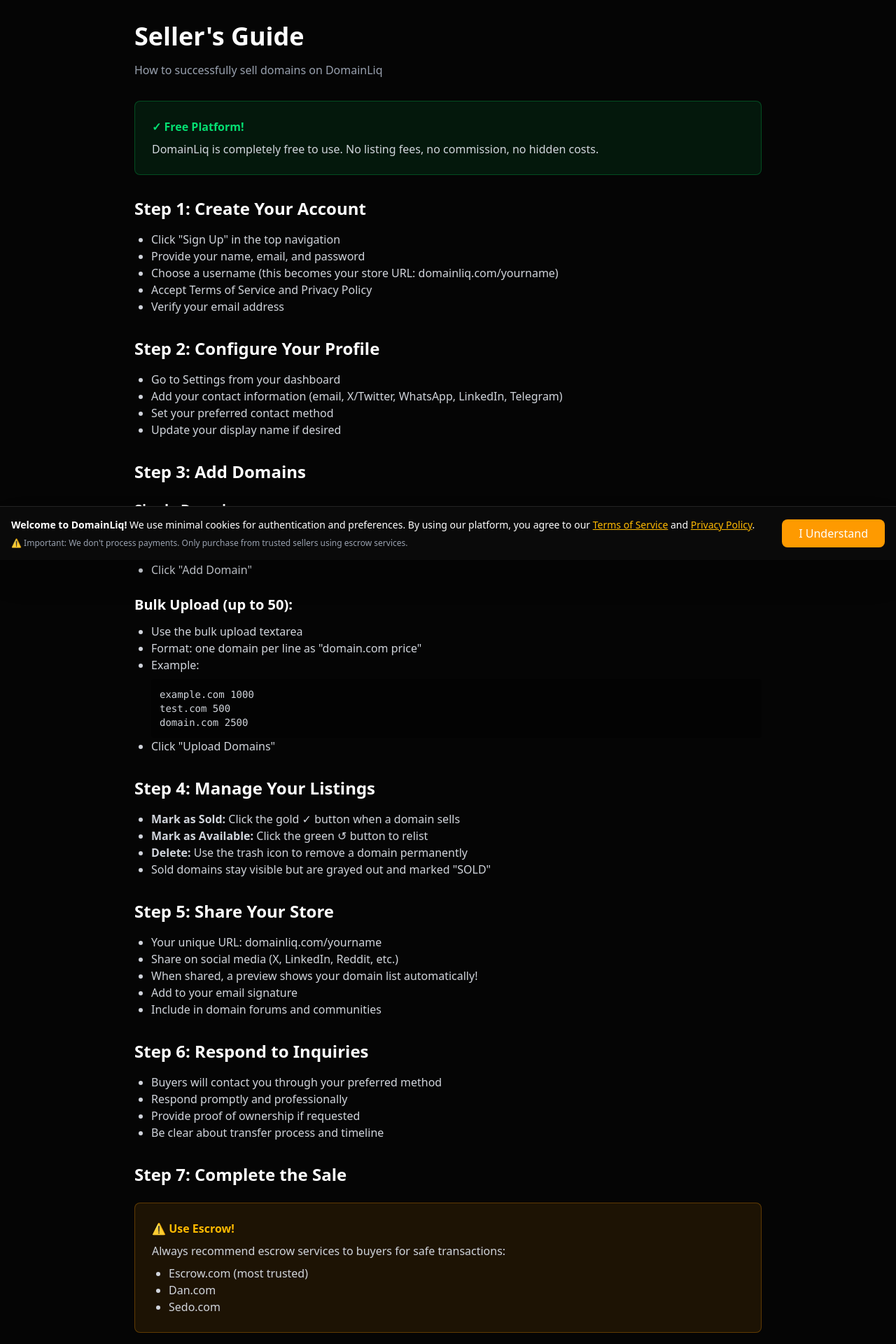
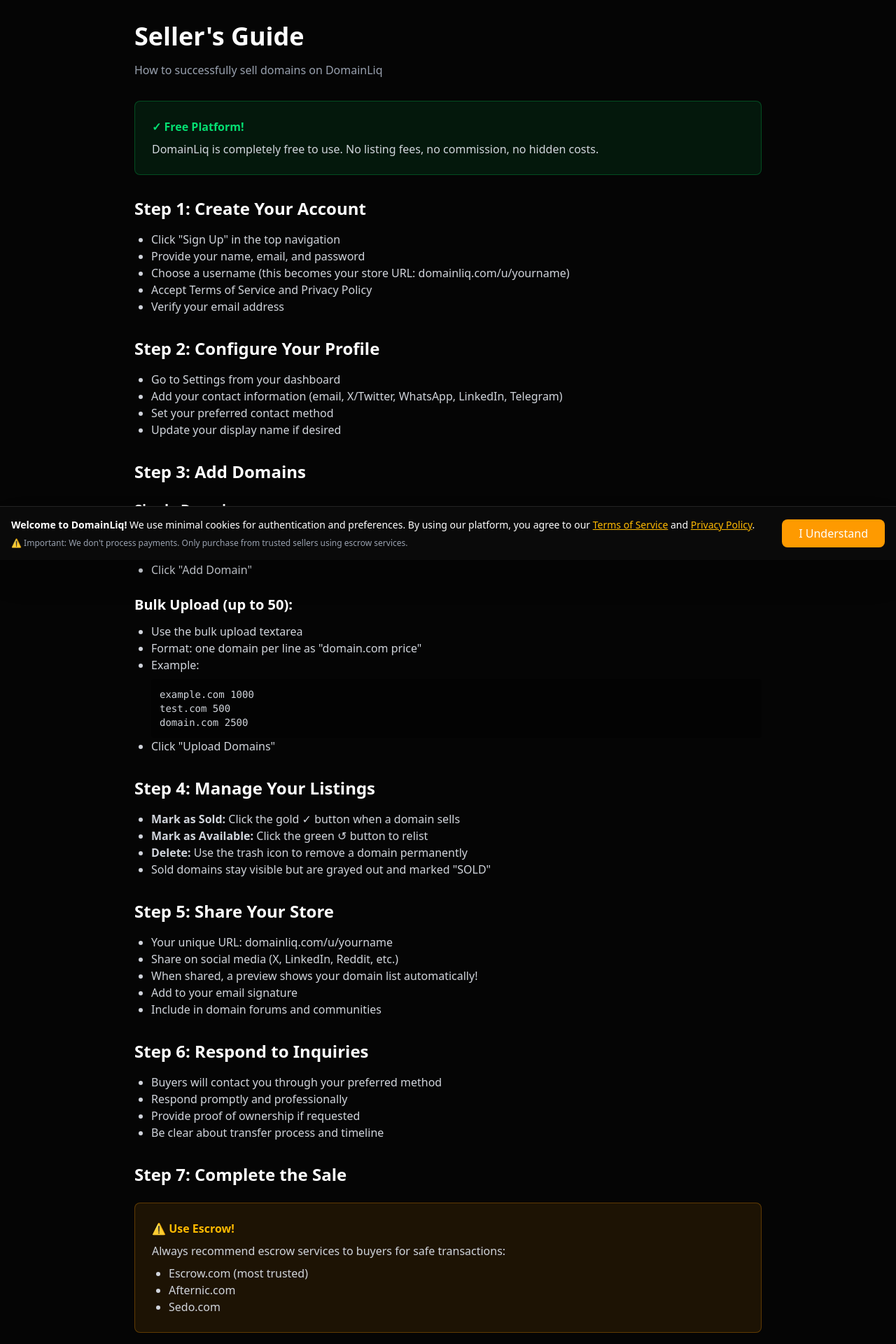
Before and after one commit to mustaaras/domainliq, a Next.js app: page /seller-guide in a window 1280 px wide. Shown: the top 1920 px of the page at 70% size. Built offline with nearby package versions, Linux system fonts and the light colour scheme; no server answers.

Commit message:
Refactor user profile URL to /u/[username]

```diff
--- a/app/api/og/[username]/route.tsx
+++ b/app/api/og/[username]/route.tsx
@@ -86,7 +86,7 @@
                     {/* Footer */}
                     <div style={{ display: 'flex', justifyContent: 'space-between', width: '100%', alignItems: 'center' }}>
                         <div style={{ color: '#6B7280', fontSize: 24 }}>
-                            domainliq.com/{username}
+                            domainliq.com/u/{username}
                         </div>
                         <div style={{ color: '#FFD700', fontSize: 24, fontWeight: 600 }}>
                             {user.domains.length} {user.domains.length === 1 ? 'domain' : 'domains'}
--- a/app/buyer-guide/page.tsx
+++ b/app/buyer-guide/page.tsx
@@ -49,7 +49,7 @@
                     <p className="font-bold text-green-400 mb-2">Recommended Escrow Services:</p>
                     <ul className="list-disc pl-6 text-gray-300">
                         <li><strong>Escrow.com</strong> - Most trusted for domain transactions</li>
-                        <li><strong>Dan.com</strong> - Popular domain marketplace with built-in escrow</li>
+                        <li><strong>Afternic.com</strong> - Popular domain marketplace with built-in escrow</li>
                         <li><strong>Sedo.com</strong> - Another trusted option</li>
                     </ul>
                 </div>
--- a/app/dashboard/page.tsx
+++ b/app/dashboard/page.tsx
@@ -226,7 +226,8 @@
                             Home
                         </Link>
                         <Link
-                            href={`/${userSubdomain || 'profile'}`}
+                            href={`/u/${userSubdomain}`}
+                            target="_blank"
                             className="px-3 md:px-4 py-1.5 md:py-2 text-xs md:text-sm font-medium text-gray-300 hover:text-white bg-white/5 hover:bg-white/10 rounded-lg transition-colors flex items-center gap-2"
                         >
                             <ExternalLink className="h-4 w-4" />
--- a/app/page.tsx
+++ b/app/page.tsx
@@ -276,7 +276,7 @@
                           {domain.name}
                         </span>
                         <Link
-                          href={`/${domain.user.subdomain}`}
+                          href={`/u/${domain.user.subdomain}`}
                           onClick={(e) => e.stopPropagation()}
                           className="text-xs text-gray-500 hover:text-amber-400 transition-colors"
                         >
--- a/app/seller-guide/page.tsx
+++ b/app/seller-guide/page.tsx
@@ -16,7 +16,7 @@
                 <ul className="list-disc pl-6 text-gray-300 mb-4">
                     <li>Click "Sign Up" in the top navigation</li>
                     <li>Provide your name, email, and password</li>
-                    <li>Choose a username (this becomes your store URL: domainliq.com/yourname)</li>
+                    <li>Choose a username (this becomes your store URL: domainliq.com/u/yourname)</li>
                     <li>Accept Terms of Service and Privacy Policy</li>
                     <li>Verify your email address</li>
                 </ul>
@@ -62,7 +62,7 @@
 
                 <h2 className="text-2xl font-bold mt-8 mb-4">Step 5: Share Your Store</h2>
                 <ul className="list-disc pl-6 text-gray-300 mb-4">
-                    <li>Your unique URL: domainliq.com/yourname</li>
+                    <li>Your unique URL: domainliq.com/u/yourname</li>
                     <li>Share on social media (X, LinkedIn, Reddit, etc.)</li>
                     <li>When shared, a preview shows your domain list automatically!</li>
                     <li>Add to your email signature</li>
@@ -85,7 +85,7 @@
                     </p>
                     <ul className="list-disc pl-6 text-gray-300">
                         <li>Escrow.com (most trusted)</li>
-                        <li>Dan.com</li>
+                        <li>Afternic.com</li>
                         <li>Sedo.com</li>
                     </ul>
                 </div>
```
Also changed, not shown: app/u/[username]/page.tsx (renamed from app/[username]/page.tsx), app/u/[username]/profile-client.tsx (renamed from app/[username]/profile-client.tsx).
